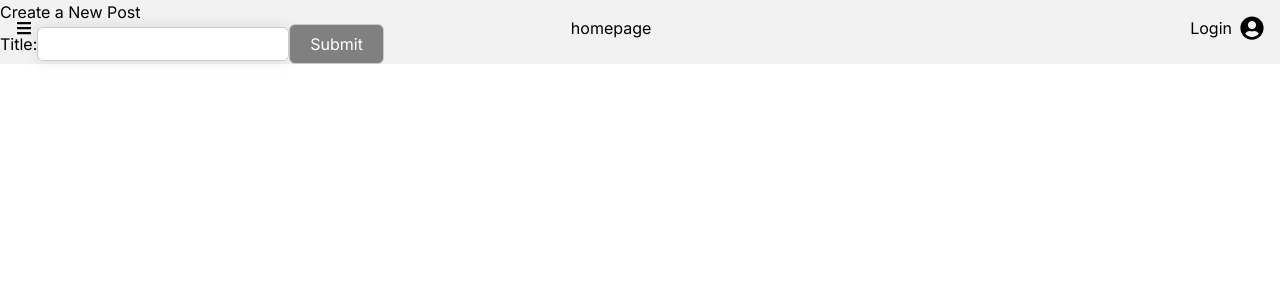
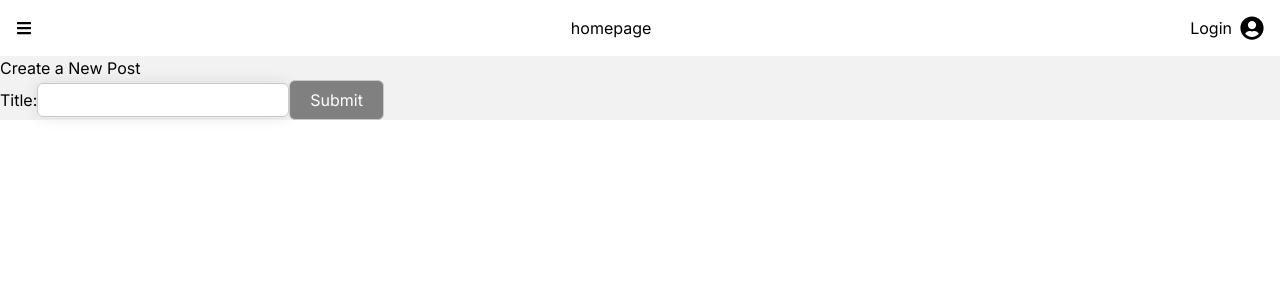
Before and after one commit to Gentianlleshi/Blog, a Next.js app: page /create-post in a window 1280 px wide. Shown: the top 300 px of the page. Built offline with nearby package versions, Linux system fonts and the light colour scheme.

Commit message:
Update page.tsx

```diff
--- a/src/app/create-post/page.tsx
+++ b/src/app/create-post/page.tsx
@@ -68,7 +68,7 @@ export default function CreatePostPage() {
   };
 
   return (
-    <div>
+    <div className="mt-[56px]">
       <h1>Create a New Post</h1>
       <form onSubmit={handleSubmit}>
         <label>
```
